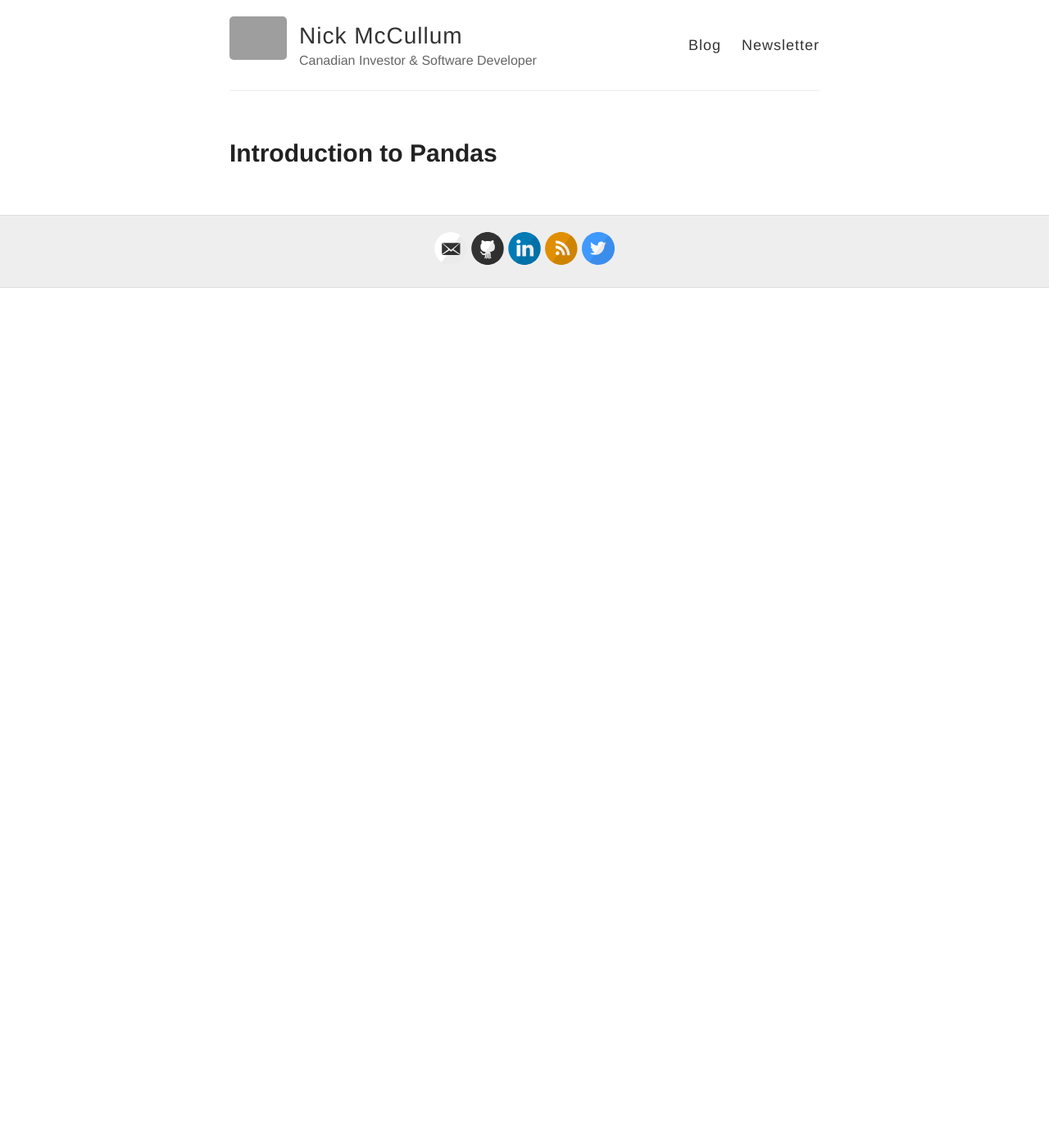
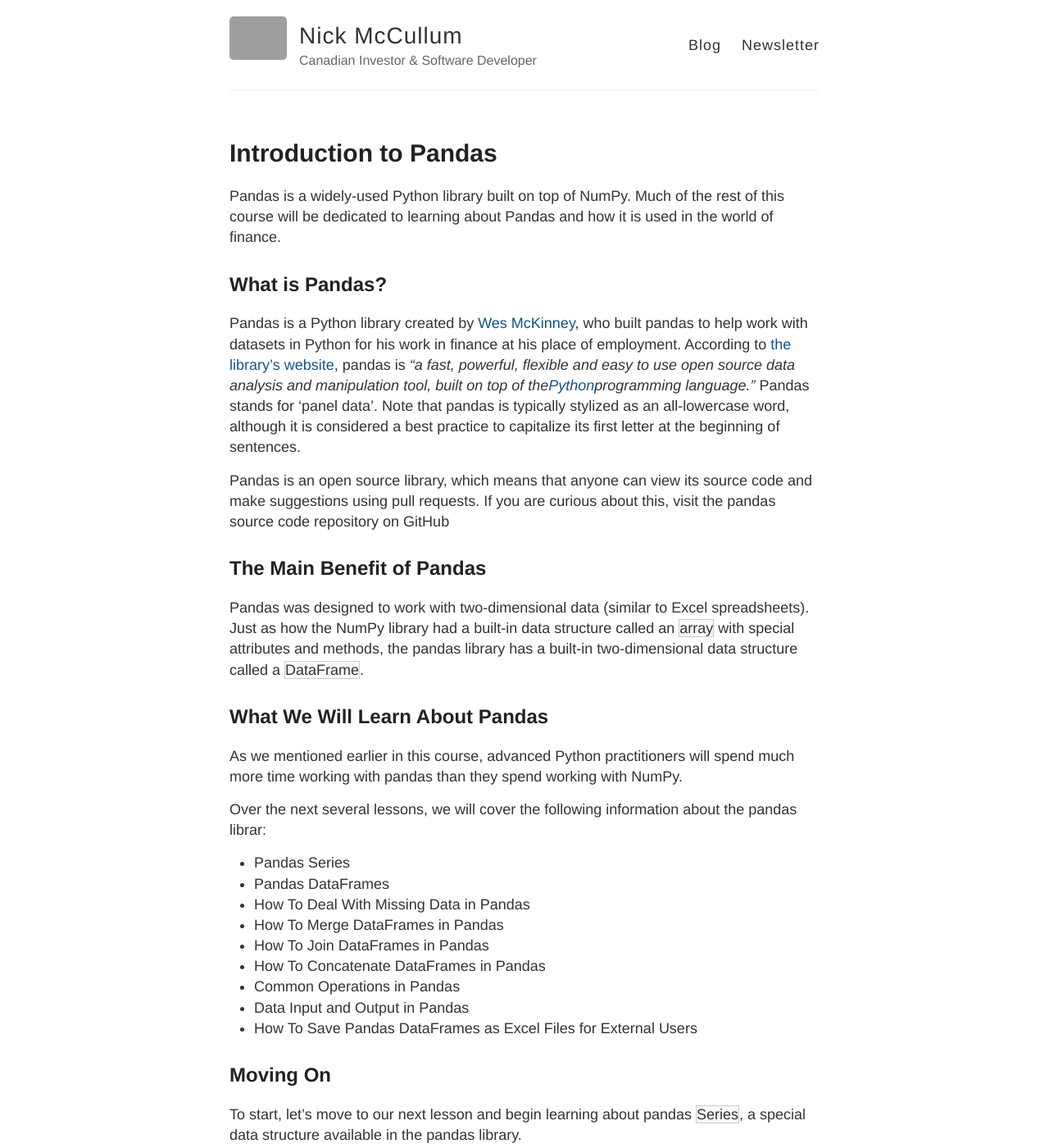
Before and after one commit to rosyberti/website, a Jekyll site: the page built from advanced-python/pandas.md, in a window 1280 px wide and 1400 px high. Shown: the whole window at 82% size. Built offline with Jekyll 4.4.1, drawn with Linux system fonts in a browser that asks for light colours; grey boxes are pictures that could not be loaded.

Commit message:
added all Markdown

```diff
--- a/advanced-python/pandas.md
+++ b/advanced-python/pandas.md
@@ -2,3 +2,41 @@
 layout: page
 title: Introduction to Pandas
 ---
+
+Pandas is a widely-used Python library built on top of NumPy. Much of the rest of this course will be dedicated to learning about Pandas and how it is used in the world of finance.
+
+
+## What is Pandas?
+
+Pandas is a Python library created by [Wes McKinney](https://wesmckinney.com/), who built pandas to help work with datasets in Python for his work in finance at his place of employment. According to [the library's website](https://pandas.pydata.org/), pandas is _"a fast, powerful, flexible and easy to use open source data analysis and manipulation tool, built on top of the[Python](https://www.python.org/)programming language."_ Pandas stands for 'panel data'. Note that pandas is typically stylized as an all-lowercase word, although it is considered a best practice to capitalize its first letter at the beginning of sentences.
+
+Pandas is an open source library, which means that anyone can view its source code and make suggestions using pull requests. If you are curious about this, visit the pandas source code repository on GitHub
+
+
+## The Main Benefit of Pandas
+
+Pandas was designed to work with two-dimensional data (similar to Excel spreadsheets). Just as how the NumPy library had a built-in data structure called an `array` with special attributes and methods, the pandas library has a built-in two-dimensional data structure called a `DataFrame`.
+
+
+## What We Will Learn About Pandas
+
+As we mentioned earlier in this course, advanced Python practitioners will spend much more time working with pandas than they spend working with NumPy.
+
+Over the next several lessons, we will cover the following information about the pandas librar:
+
+
+
+*   Pandas Series
+*   Pandas DataFrames
+*   How To Deal With Missing Data in Pandas
+*   How To Merge DataFrames in Pandas
+*   How To Join DataFrames in Pandas
+*   How To Concatenate DataFrames in Pandas
+*   Common Operations in Pandas
+*   Data Input and Output in Pandas
+*   How To Save Pandas DataFrames as Excel Files for External Users
+
+
+## Moving On
+
+To start, let's move to our next lesson and begin learning about pandas `Series`, a special data structure available in the pandas library.
```
